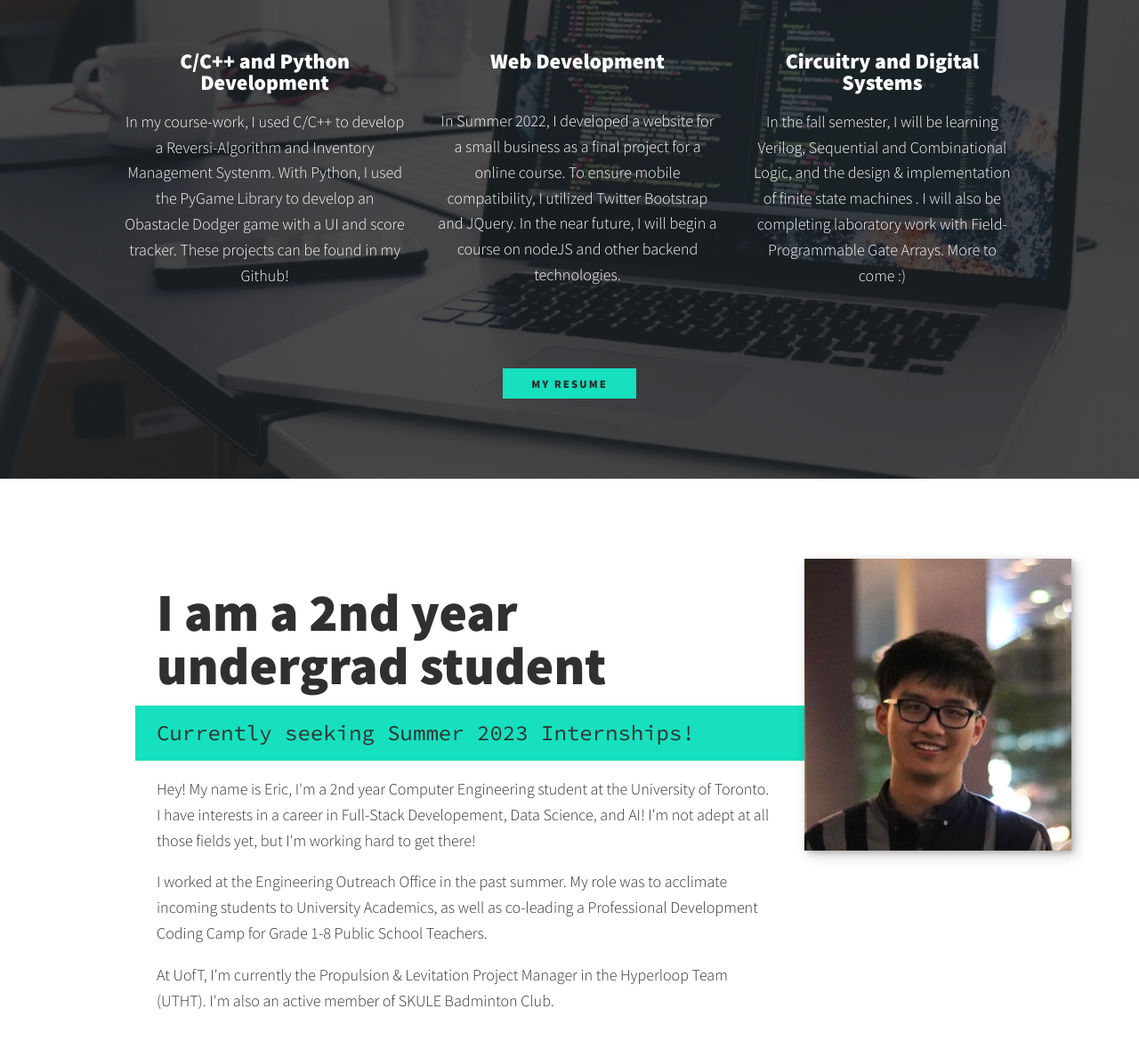
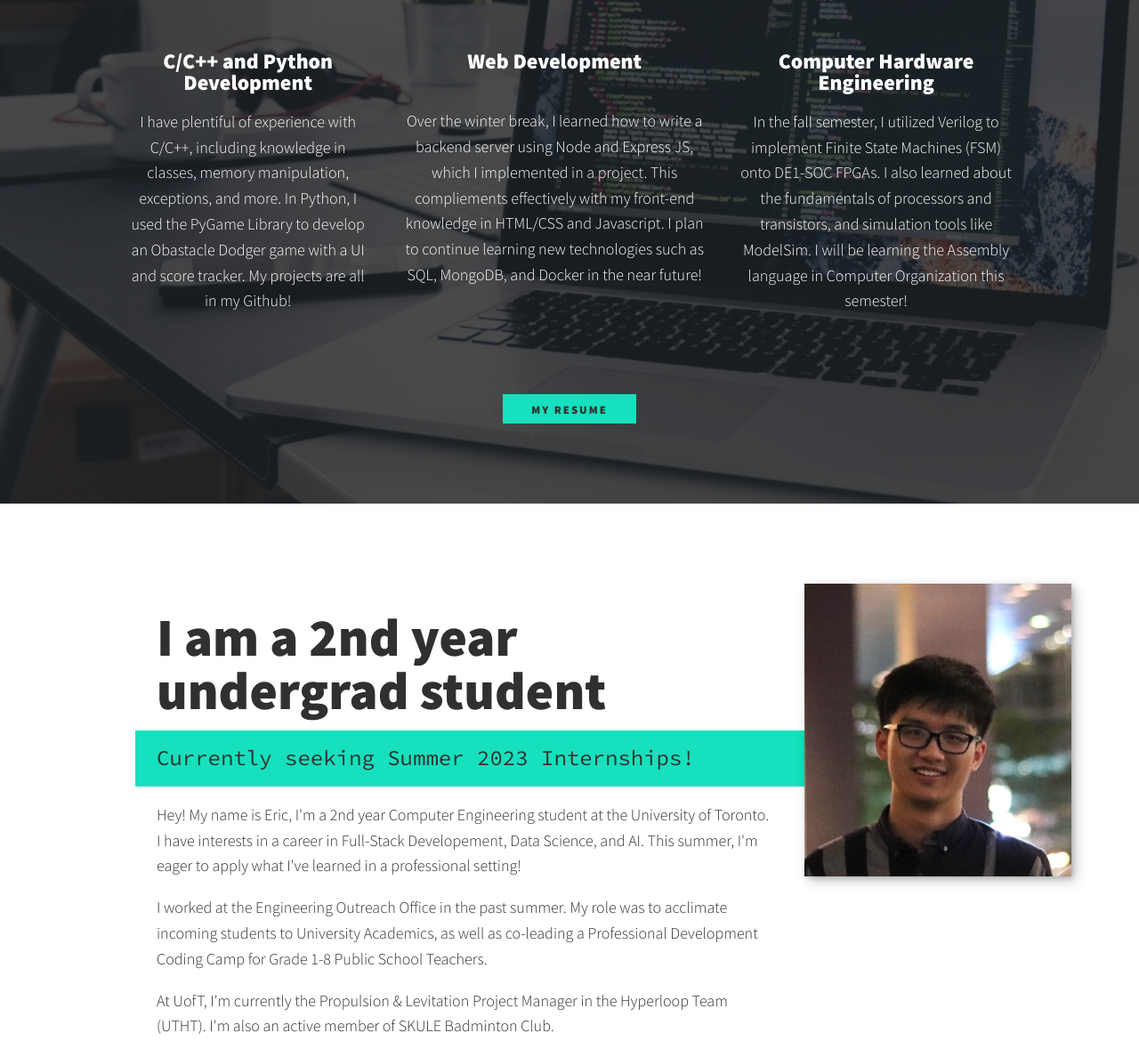
Before and after one commit to 3ric03/Personal-Website, a plain HTML site: page index.html in a window 1280 px wide. Shown: the part 746-1934 px from the top of the page at 89% size. Drawn offline with nearby package versions, Linux system fonts and the light colour scheme.

Commit message:
new semester updates

```diff
--- a/index.html
+++ b/index.html
@@ -47,21 +47,22 @@
                 <div class = "services reveal">
                     <div class = "service">
                         <h3>C/C++ and Python Development</h3>
-                        <p> In my course-work, I used C/C++ to develop a Reversi-Algorithm and Inventory Management Systenm. With Python,
-                             I used the PyGame Library to develop an Obastacle Dodger game with a UI and score tracker. These projects can be found in my Github!</p>
+                        <p> I have plentiful of experience with C/C++, including knowledge in classes, memory manipulation, exceptions, and more.
+                             In Python, I used the PyGame Library to develop an Obastacle Dodger game with a UI and score tracker. My projects are all in my Github!</p>
                     </div>
                     <div class = "service" >
                         <h3>Web Development</h3>
-                        <p class = "web"> In Summer 2022, I developed a website for a small business as a final project for a online course. To ensure mobile compatibility,
-                            I utilized Twitter Bootstrap and JQuery. In the near future, I will begin a course on nodeJS and other backend technologies. </p>
+                        <p class = "web"> Over the winter break, I learned how to write a backend server using Node and Express JS, which I implemented in a project. This
+                            compliements effectively with my front-end knowledge in HTML/CSS and Javascript. I plan to continue learning new technologies such as SQL, MongoDB, and Docker in the near future! </p>
 
                     </div>
 
                     <div class = "service">
-                        <h3>Circuitry and Digital Systems</h3>
-                        <p> In the fall semester, I will be learning Verilog, Sequential and Combinational Logic, and the design & implementation of finite state machines
-                            . I will also be completing laboratory work with
-                            Field-Programmable Gate Arrays.  More to come :)</p>
+                        <h3>Computer Hardware Engineering</h3>
+                        <p>
+                            In the fall semester, I utilized Verilog to implement Finite State Machines (FSM) onto DE1-SOC FPGAs.
+                             I also learned about the fundamentals of processors and transistors, and simulation tools like ModelSim.
+                            I will be learning the Assembly language in Computer Organization this semester!</p>
 
                     </div>
                 </div>
@@ -75,8 +76,8 @@
 
                 <div class = "about-me__body">
                     <p> Hey! My name is Eric, I'm a 2nd year Computer Engineering student at the University of Toronto.
-                        I have interests in a career in Full-Stack Developement, Data Science, and AI! I'm not adept at all those
-                        fields yet, but I'm working hard to get there!
+                        I have interests in a career in Full-Stack Developement, Data Science, and AI.  This summer, I'm eager to
+                        apply what I've learned in a professional setting!
 
                       </p>
                     <p>
@@ -106,7 +107,7 @@
                     <a target=”_blank href="https://github.com/3ric03" class = "portfolio__item">
                         <img class = "portfolio__img" src = "img/github.png ">
                     </a>
-                    <a target=”_blank href="https://drive.google.com/file/d/1XMYZNKNYcRFJrgKWWf6eUBkdQserGrTg/view?usp=sharing" class = "portfolio__item">
+                    <a target=”_blank href="https://drive.google.com/file/d/1Rr-RIGi0iln6dIVPymJDKWKxDUNgyIan/view?usp=sharing" class = "portfolio__item">
                         <img class = "portfolio__img" src = "img/resume_img.png ">
                     </a>
                     <a href="#" class = "portfolio__item">
```
